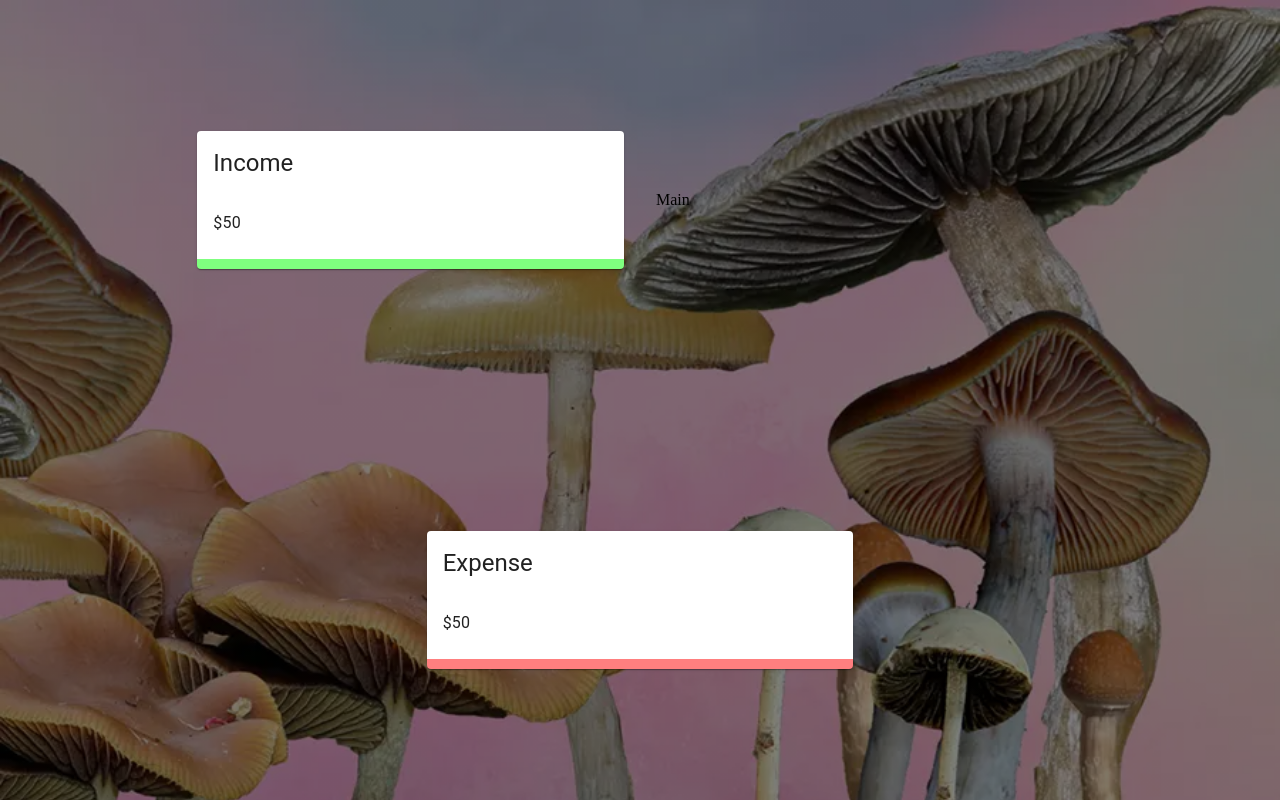
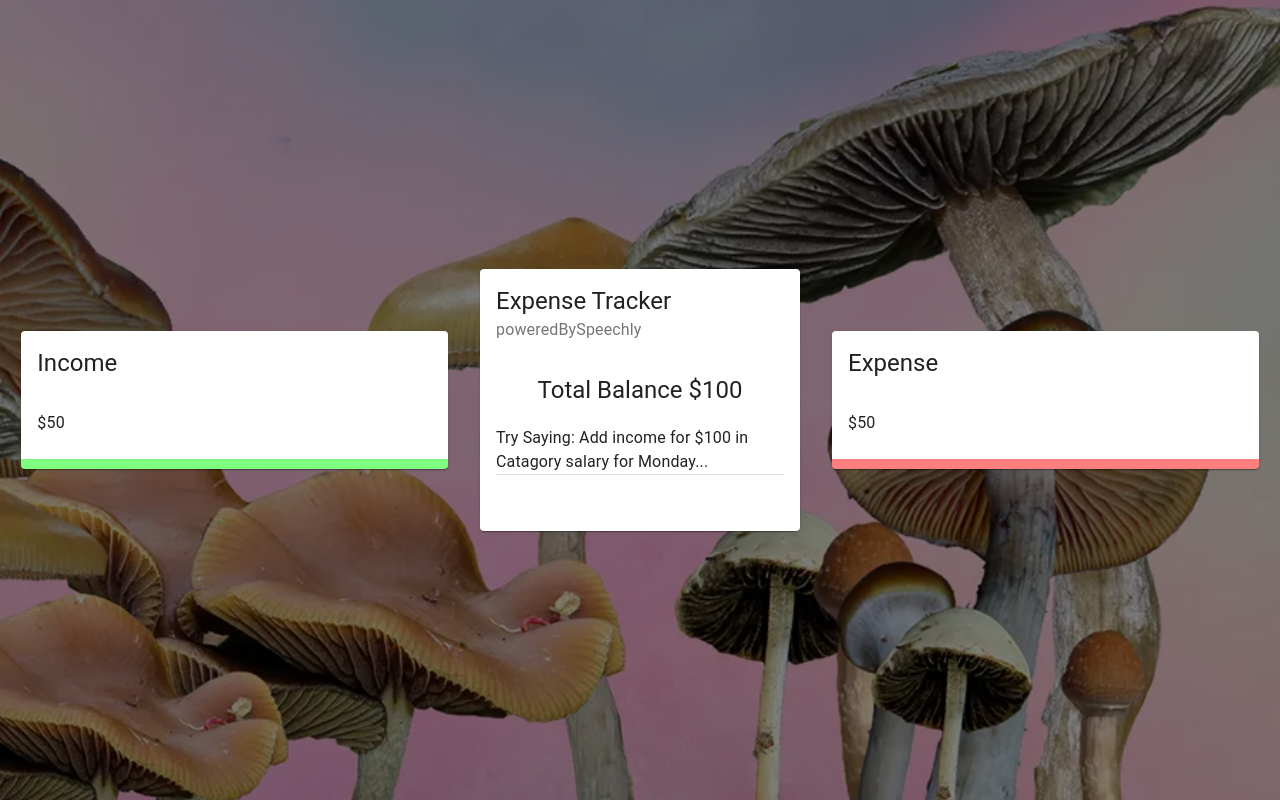
Before and after one commit to carlosbanales/budget_tracker, a React (Create React App) app: page / in a window 1280 px wide. Built offline with nearby package versions, Linux system fonts and the light colour scheme.

Commit message:
added a Form component

```diff
--- a/src/App.js
+++ b/src/App.js
@@ -2,6 +2,7 @@
 import Details from './components/Details/Details';
 import { Grid } from '@material-ui/core';
 import useStyles from './styles';
+import Main from './components/Main/Main';
 
 const App = () => {
 	const classes = useStyles();
@@ -17,8 +18,8 @@
 				<Grid items xs={12} sm={4}>
 					<Details title="Income"/>
 				</Grid>
-				<Grid items xs={12} sm={4}>
-             		Main
+				<Grid items xs={12} sm={3}>
+             		<Main />
              	</Grid>
 				<Grid items xs={12} sm={4}>
                      <Details title="Expense"/>
--- a/src/components/Main/Main.jsx
+++ b/src/components/Main/Main.jsx
@@ -4,9 +4,27 @@
 import useStyles from './styles';
 
 const Main = () => {
+	const classes = useStyles();
+
 	return (
 		<Card className={classes.root}>
 			<CardHeader title="Expense Tracker" subheader="poweredBySpeechly" />
+			<CardContent>
+				<Typography align='center' variant='h5'>Total Balance $100</Typography>
+				<Typography variant='subtitle1' style={{ lineHeight: '1.5em', marginTop: '20px' }}>
+					{/* InfoCard */}
+					Try Saying: Add income for $100 in Catagory salary for Monday...
+				</Typography>
+				<Divider />
+				{ /* Form */ }
+			</CardContent>
+			<CardContent className={classes.CardContent}>
+				<Grid container spacing={2}>
+					<Grid item xs={12}>
+						{ /* List */ }
+					</Grid>
+				</Grid>
+			</CardContent>
 		</Card>
 	)
 }
```
Also changed, not shown: src/components/Main/Form/Form.jsx (added, +14 -0 lines), src/components/Main/Form/styles.js (added, +12 -0 lines).
